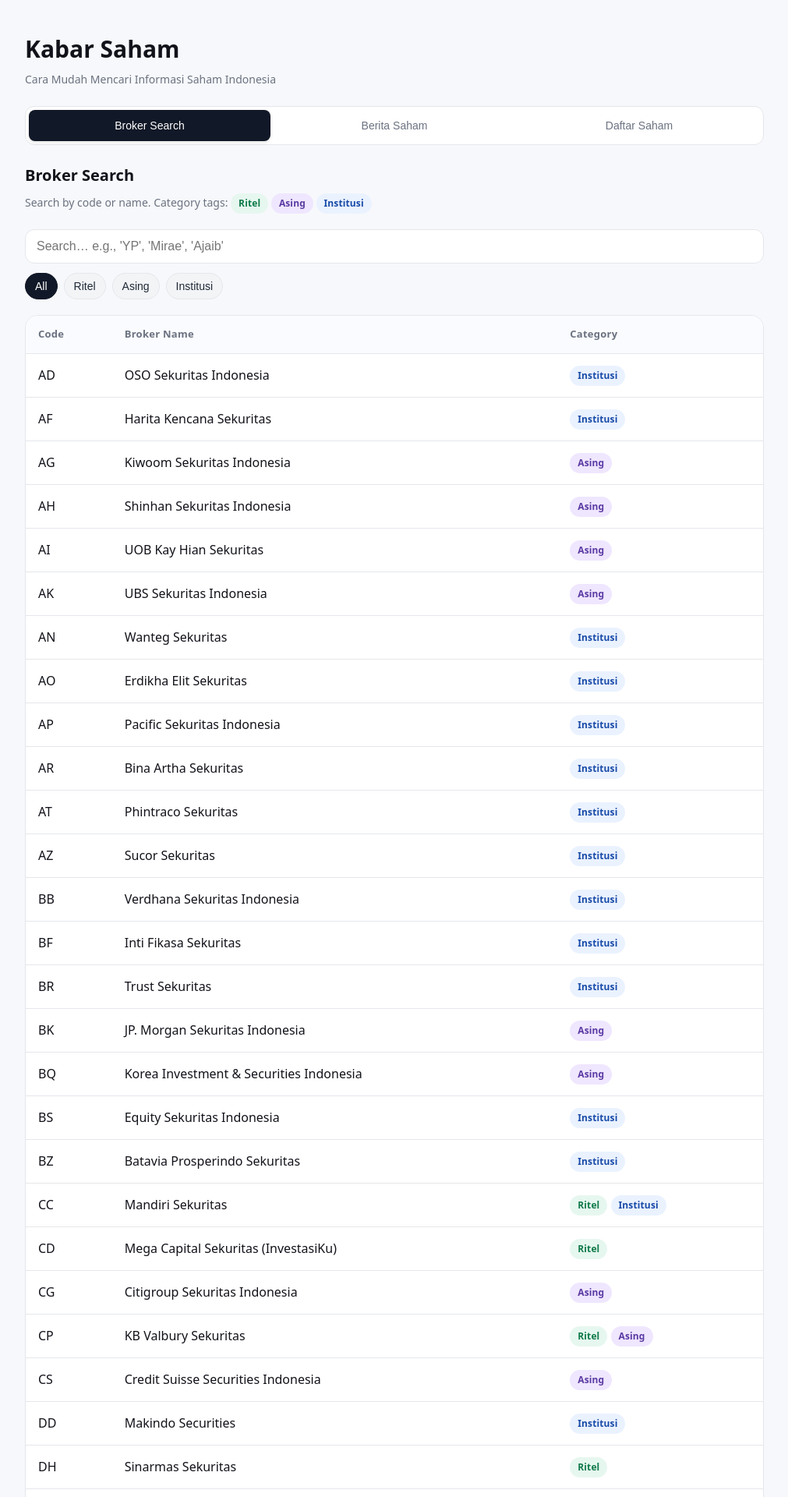
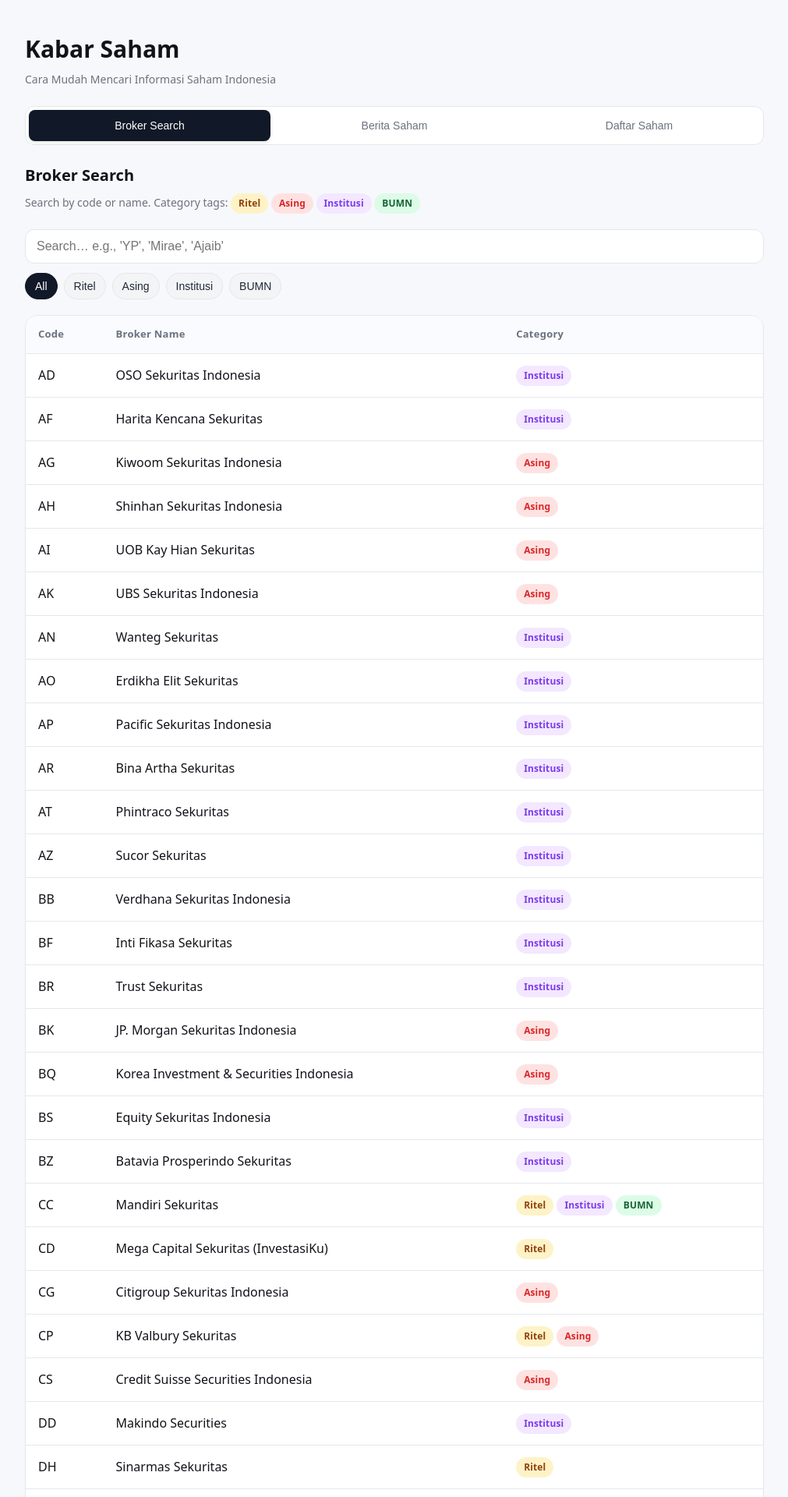
Before and after one commit to brandonandersont/Screener, a Flask app: page / in a window 1280 px wide. Shown: the top 1920 px of the page at 78% size, without its empty margins (134-1145 px from the left). Run offline with Flask 3, Linux system fonts and the light colour scheme.

Commit message:
Update broker category colors and add BUMN category
- Changed asing color to red
- Changed institusi color to purple
- Changed ritel color to yellow
- Added new BUMN category with green color
- Updated brokers OD, DX, CC, NI to include BUMN category
- Added BUMN filter button and updated filtering logic

```diff
--- a/static/styles.css
+++ b/static/styles.css
@@ -4,12 +4,14 @@
     --text:#12131a;
     --muted:#6b7280;
     --line:#e5e7eb;
-    --pill-ritel:#e6f7ef;
-    --pill-ritel-text:#0f7a49;
-    --pill-asing:#efe6ff;
-    --pill-asing-text:#5a3aa3;
-    --pill-institusi:#eaf2ff;
-    --pill-institusi-text:#184aa8;
+    --pill-ritel:#fef3c7;
+    --pill-ritel-text:#92400e;
+    --pill-asing:#fee2e2;
+    --pill-asing-text:#dc2626;
+    --pill-institusi:#f3e8ff;
+    --pill-institusi-text:#7c3aed;
+    --pill-bumn:#dcfce7;
+    --pill-bumn-text:#166534;
     --btn:#f3f4f6;
     --btn-text:#1f2937;
     --btn-active:#111827;
@@ -160,6 +162,7 @@
   .tag.ritel{background:var(--pill-ritel);color:var(--pill-ritel-text)}
   .tag.asing{background:var(--pill-asing);color:var(--pill-asing-text)}
   .tag.institusi{background:var(--pill-institusi);color:var(--pill-institusi-text)}
+  .tag.bumn{background:var(--pill-bumn);color:var(--pill-bumn-text)}
 
   .foot{margin-top:14px;color:var(--muted);font-size:12px}
 
--- a/templates/index.html
+++ b/templates/index.html
@@ -30,6 +30,7 @@
           <span class="tag ritel">Ritel</span>
           <span class="tag asing">Asing</span>
           <span class="tag institusi">Institusi</span>
+          <span class="tag bumn">BUMN</span>
         </p>
       </div>
 
@@ -44,6 +45,7 @@
           <button class="btn chip" data-filter="ritel" aria-pressed="false">Ritel</button>
           <button class="btn chip" data-filter="asing" aria-pressed="false">Asing</button>
           <button class="btn chip" data-filter="institusi" aria-pressed="false">Institusi</button>
+          <button class="btn chip" data-filter="bumn" aria-pressed="false">BUMN</button>
         </div>
       </div>
 
@@ -81,7 +83,7 @@
           <tr data-category="institusi"><td>BZ</td><td>Batavia Prosperindo Sekuritas</td><td><span class="tag institusi">Institusi</span></td></tr>
 
           <!-- C -->
-          <tr data-category="ritel institusi"><td>CC</td><td>Mandiri Sekuritas</td><td><span class="tag ritel">Ritel</span> <span class="tag institusi">Institusi</span></td></tr>
+          <tr data-category="ritel institusi bumn"><td>CC</td><td>Mandiri Sekuritas</td><td><span class="tag ritel">Ritel</span> <span class="tag institusi">Institusi</span> <span class="tag bumn">BUMN</span></td></tr>
           <tr data-category="ritel"><td>CD</td><td>Mega Capital Sekuritas (InvestasiKu)</td><td><span class="tag ritel">Ritel</span></td></tr>
           <tr data-category="asing"><td>CG</td><td>Citigroup Sekuritas Indonesia</td><td><span class="tag asing">Asing</span></td></tr>
           <tr data-category="asing"><td>CP</td><td>KB Valbury Sekuritas</td><td><span class="tag ritel">Ritel</span> <span class="tag asing">Asing</span></td></tr>
@@ -94,7 +96,7 @@
           <tr data-category="asing"><td>DP</td><td>DBS Vickers Sekuritas Indonesia</td><td><span class="tag asing">Asing</span></td></tr>
           <tr data-category="asing"><td>DR</td><td>RHB Sekuritas Indonesia</td><td><span class="tag asing">Asing</span></td></tr>
           <tr data-category="institusi"><td>DU</td><td>KAF Sekuritas Indonesia</td><td><span class="tag institusi">Institusi</span></td></tr>
-          <tr data-category="institusi"><td>DX</td><td>Bahana Sekuritas</td><td><span class="tag institusi">Institusi</span></td></tr>
+          <tr data-category="institusi bumn"><td>DX</td><td>Bahana Sekuritas</td><td><span class="tag institusi">Institusi</span> <span class="tag bumn">BUMN</span></td></tr>
 
           <!-- E -->
           <tr data-category="institusi"><td>EL</td><td>Evergreen Sekuritas Indonesia</td><td><span class="tag institusi">Institusi</span></td></tr>
@@ -136,7 +138,7 @@
           <tr data-category="asing"><td>KZ</td><td>CLSA Sekuritas Indonesia</td><td><span class="tag asing">Asing</span></td></tr>
 
           <!-- L -->
-          <tr data-category="ritel"><td>LG</td><td>Trimegah Sekuritas Indonesia</td><td><span class="tag ritel">Ritel</span></td></tr>
+          <tr data-category="institusi"><td>LG</td><td>Trimegah Sekuritas Indonesia</td><td><span class="tag institusi">Institusi</span></td></tr>
           <tr data-category="institusi"><td>LH</td><td>Royal Investium Sekuritas</td><td><span class="tag institusi">Institusi</span></td></tr>
           <tr data-category="institusi"><td>LS</td><td>Reliance Sekuritas Indonesia Tbk.</td><td><span class="tag institusi">Institusi</span></td></tr>
 
@@ -148,10 +150,10 @@
           <tr data-category="institusi"><td>MU</td><td>Minna Padi Investama Sekuritas Tbk</td><td><span class="tag institusi">Institusi</span></td></tr>
 
           <!-- N -->
-          <tr data-category="ritel institusi"><td>NI</td><td>BNI Sekuritas</td><td><span class="tag ritel">Ritel</span> <span class="tag institusi">Institusi</span></td></tr>
+          <tr data-category="ritel institusi bumn"><td>NI</td><td>BNI Sekuritas</td><td><span class="tag ritel">Ritel</span> <span class="tag institusi">Institusi</span> <span class="tag bumn">BUMN</span></td></tr>
 
           <!-- O -->
-          <tr data-category="institusi"><td>OD</td><td>Danareksa Sekuritas</td><td><span class="tag institusi">Institusi</span></td></tr>
+          <tr data-category="institusi bumn"><td>OD</td><td>Danareksa Sekuritas</td><td><span class="tag institusi">Institusi</span> <span class="tag bumn">BUMN</span></td></tr>
           <tr data-category="institusi"><td>OK</td><td>Net Sekuritas</td><td><span class="tag institusi">Institusi</span></td></tr>
 
           <!-- P -->
@@ -300,7 +302,7 @@
 
 
     // State
-    const activeFilters = new Set(); // ritel / asing / institusi
+    const activeFilters = new Set(); // ritel / asing / institusi / bumn
     let currentStockPage = 1;
     let currentStockQuery = '';
     let stockTotalPages = 1;
```
